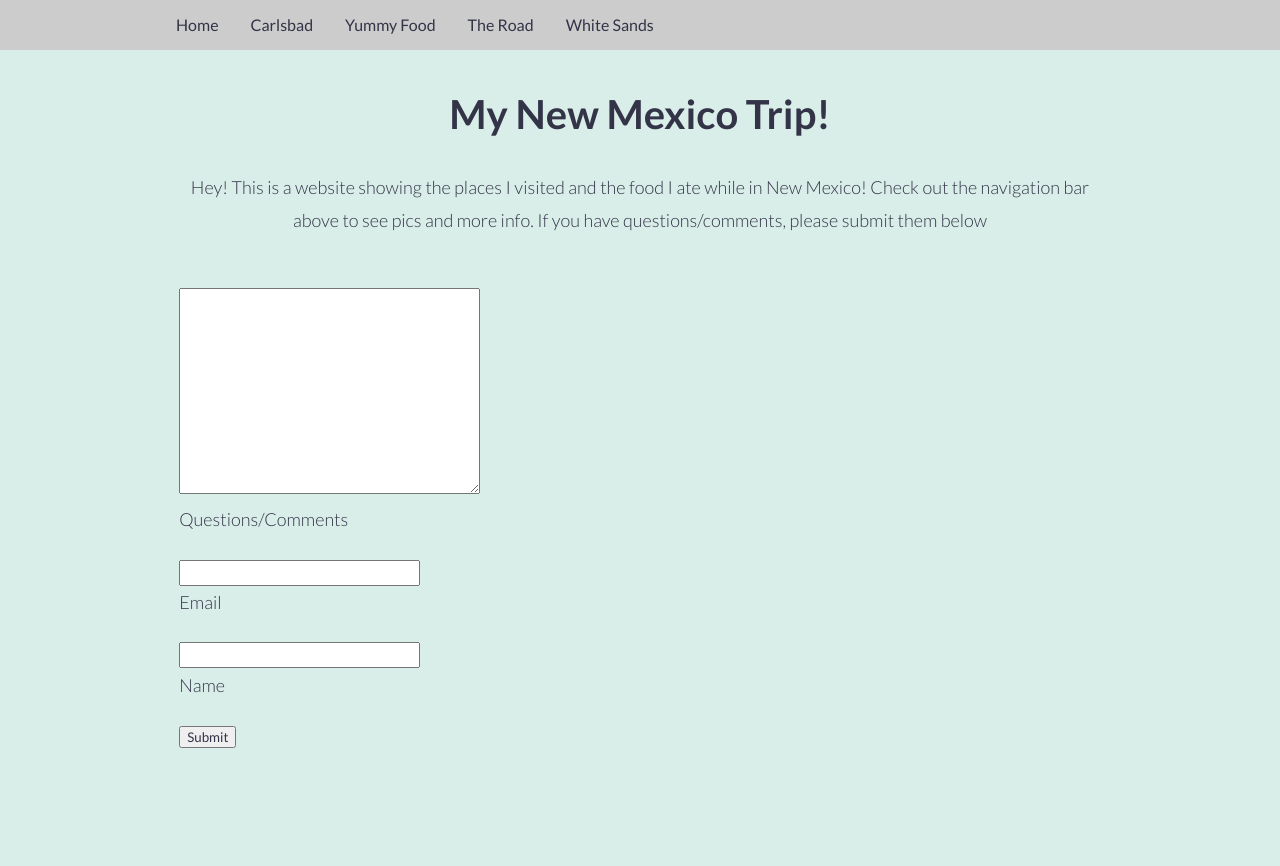
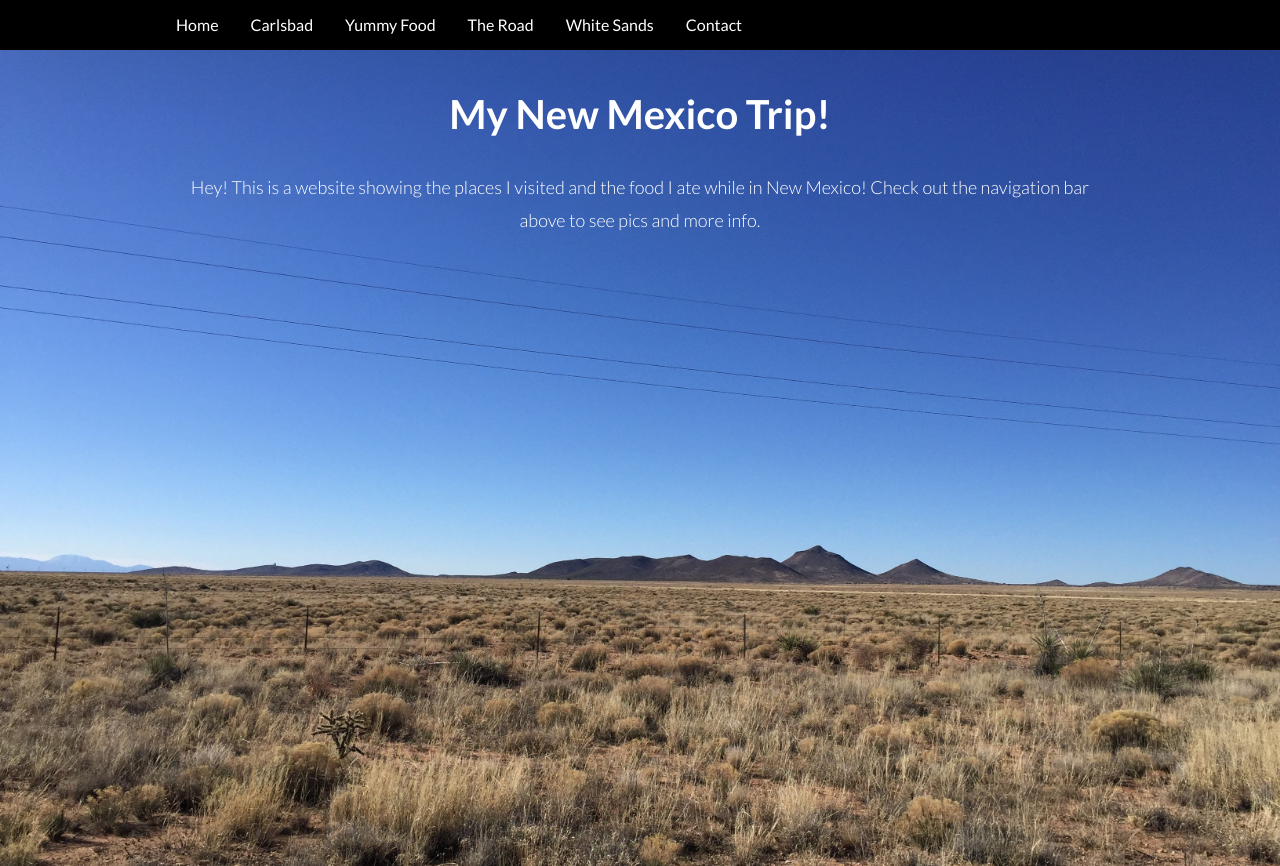
Before and after one commit to sandykaur2008/NM-Trip, a Flask app: page / in a window 1280 px wide. Run offline with Flask 2, Linux system fonts and the light colour scheme.

Commit message:
changed landing page

```diff
--- a/app/routes.py
+++ b/app/routes.py
@@ -3,24 +3,29 @@ from app import app
 from app.forms import ContactForm
 from app.email import send_email
 
-@app.route('/', methods=['GET', 'POST'])
-@app.route('/index', methods=['GET', 'POST'])
+@app.route('/')
+@app.route('/index')
 def index():
-  form = ContactForm()
-  if form.validate_on_submit():
-    send_email('NM Trip - Feedback', sender='{}'.format(form.email.data),
-    recipient='sandykaur2008@gmail.com', text_body="""
-    From: {} <{}>
-    {}
-    """.format(form.name.data, form.email.data, form.text.data))
-    flash('Thank you for your input, {}!'.format(form.name.data))
-    return redirect(url_for('index'))
-  return render_template('index.html', title='Home', form=form)
+  return render_template('index.html', title='Home')
 
 
 @app.route('/carlsbad')
 def carlsbad():
     return render_template('carlsbad.html', title='Carlsbad')
+
+
+@app.route('/contact', methods=['GET', 'POST'])
+def contact():
+    form = ContactForm()
+    if form.validate_on_submit():
+      send_email('NM Trip - Feedback', sender='{}'.format(form.email.data),
+      recipient='sandykaur2008@gmail.com', text_body="""
+      From: {} <{}>
+      {}
+      """.format(form.name.data, form.email.data, form.text.data))
+      flash('Thank you for your input, {}!'.format(form.name.data))
+      return redirect(url_for('index'))
+    return render_template('contact.html', title='Contact', form=form)
 
 
 @app.route('/food')
--- a/app/static/css/main.css
+++ b/app/static/css/main.css
@@ -179,23 +179,32 @@ p {
   .hidden-sm {
     display: block; } }
 /*body and main*/
-body {
-  background-color: #d9ede9; }
-
 main {
   min-height: 94%;
   padding-bottom: 5%; }
 
+.background {
+  background-image: url(../images/background.jpg);
+  -webkit-background-size: cover;
+  -moz-background-size: cover;
+  -o-background-size: cover;
+  background-size: cover; }
+  .background p, .background h1 {
+    color: white; }
+
 /*header and footer*/
 header, footer {
-  background-color: #CCCCCC; }
+  background-color: black; }
 
 ul {
   list-style-type: none; }
 
 /*header*/
+.fa-navicon:before, .fa-reorder:before, .fa-bars:before {
+  color: white; }
+
 .topnav {
-  background-color: #CCCCCC;
+  background-color: black;
   overflow: hidden; }
   .topnav a {
     float: left;
@@ -203,10 +212,10 @@ ul {
     text-align: center;
     padding: 0.8em 1em;
     text-decoration: none;
-    font-size: 1em; }
+    font-size: 1em;
+    color: white; }
     .topnav a:hover {
-      background-color: #ddd;
-      color: black; }
+      background-color: darkslategrey; }
     @media screen and (max-width: 987px) {
       .topnav a:not(:first-child) {
         display: none; } }
@@ -270,9 +279,9 @@ img {
 
 /*forms and messages*/
 span.error {
-  color: red; }
+  color: white; }
 
 li.message-li {
-  color: blue; }
+  color: white; }
 
 /*# sourceMappingURL=main.css.map */
--- a/app/static/scss/main.scss
+++ b/app/static/scss/main.scss
@@ -17,18 +17,25 @@
 }
 
 /*body and main*/
-body {
-    background-color: #d9ede9;
-}
-
 main {
     min-height: 94%;
     padding-bottom: 5%;
 }
 
+.background {
+  background-image: url(../images/background.jpg);
+  -webkit-background-size: cover;
+  -moz-background-size: cover;
+  -o-background-size: cover;
+  background-size: cover;
+  p, h1 {
+    color: white;
+  }
+}
+
 /*header and footer*/
 header, footer {
-    background-color: #CCCCCC;
+    background-color: black;
 }
 
 ul {
@@ -36,8 +43,12 @@ ul {
 }
 
 /*header*/
+.fa-navicon:before, .fa-reorder:before, .fa-bars:before {
+  color: white;
+}
+
 .topnav {
-    background-color: #CCCCCC;
+    background-color: black;
     overflow: hidden;
     a {
         float: left;
@@ -46,9 +57,9 @@ ul {
         padding: 0.8em 1em;
         text-decoration: none;
         font-size: 1em;
+        color: white;
         &:hover {
-            background-color: #ddd;
-            color: black;
+            background-color: darkslategrey;
         }
         &:not(:first-child) {
             @include respond-to(max-width, 987px) {
@@ -134,9 +145,9 @@ img {
 
 /*forms and messages*/
 span.error {
-    color: red;
+    color: white;
 }
 
 li.message-li {
-    color: blue;
+    color: white;
 }
--- a/app/templates/base.html
+++ b/app/templates/base.html
@@ -24,6 +24,9 @@
           {% endif %}
           {% if title != 'White Sands' %}
           <a href="{{ url_for('whitesands') }}">White Sands</a>
+          {% endif %}
+          {% if title != 'Contact' %}
+          <a href="{{ url_for('contact') }}">Contact</a>
           {% endif %}
           <a href="javascript:void(0);" class="icon" onclick="myFunction()">
             <i class="fa fa-bars"></i>
--- a/app/templates/index.html
+++ b/app/templates/index.html
@@ -1,45 +1,15 @@
 {% extends "base.html" %}
 
 {% block content %}
-  <main>
+  <main class='background'>
     <div class="container">
       <div class="row">
         <div class="col-12">
           <h1>My New Mexico Trip!</h1>
           <p>Hey! This is a website showing the places I visited and the food I ate
-          while in New Mexico! Check out the navigation bar above to see pics and more info.
-          If you have questions/comments, please submit them below</p>
+          while in New Mexico! Check out the navigation bar above to see pics and more info.</p>
         </div>
       </div>
-     <div class="row">
-        <div class="col-12 contact">
-          <form action="" method="post">
-            {{ form.hidden_tag() }}
-            <p>
-              {{ form.text(cols="40", rows="10") }}<br>
-              {{ form.text.label }}<br>
-              {% for error in form.text.errors %}
-              <span class="error">[{{ error }}]</span>
-              {% endfor %}
-            </p>
-            <p>
-              {{ form.email(size=32) }}<br>
-              {{ form.email.label }}<br>
-              {% for error in form.email.errors %}
-              <span class="error">[{{ error }}]</span>
-              {% endfor %}
-            </p>
-            <p>
-              {{ form.name(size=32) }}<br>
-              {{ form.name.label }}<br>
-              {% for error in form.name.errors %}
-              <span class="error">[{{ error }}]</span>
-              {% endfor %}
-            </p>
-            <p>{{ form.submit() }}</p>
-          </form>
-            </div>
-          </div>
-        </div>
+    </div>
   </main>
 {% endblock %}
```
Also changed, not shown: app/static/images/background.jpg (added), 1 other file.
